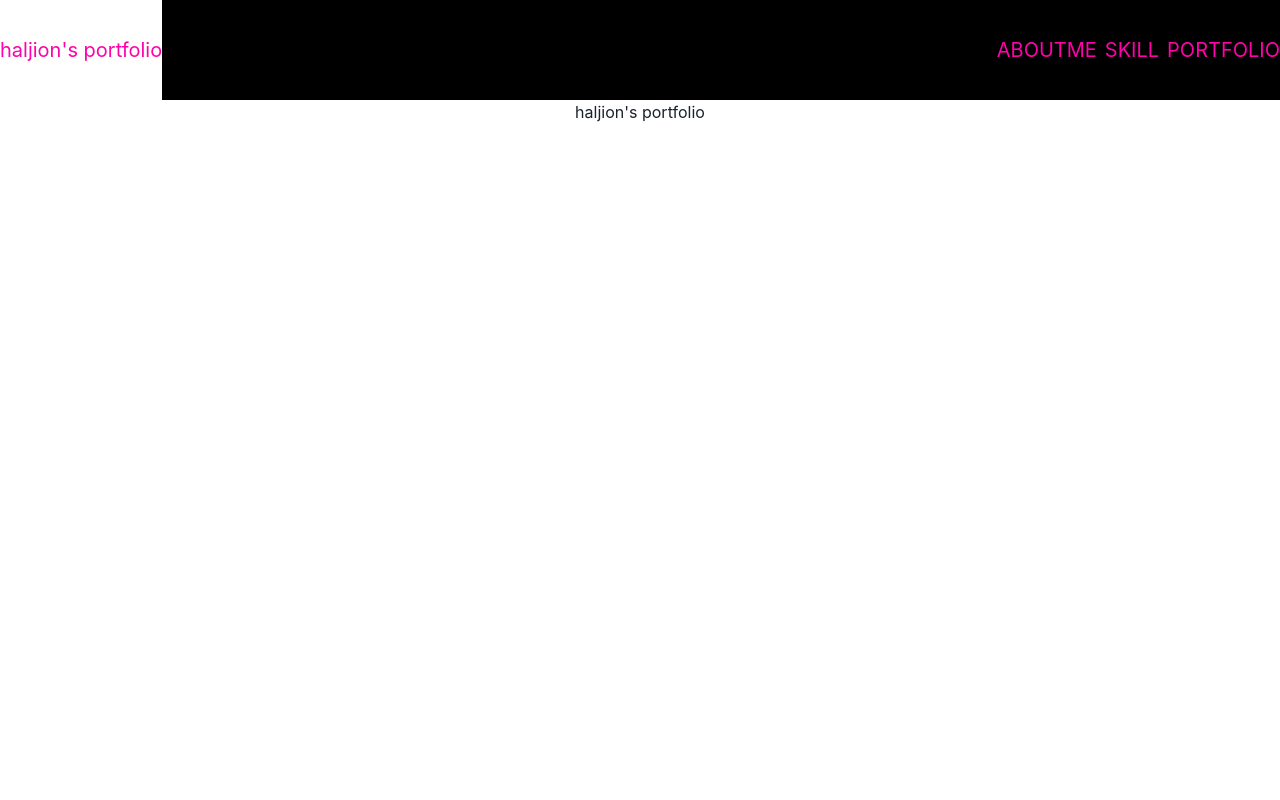
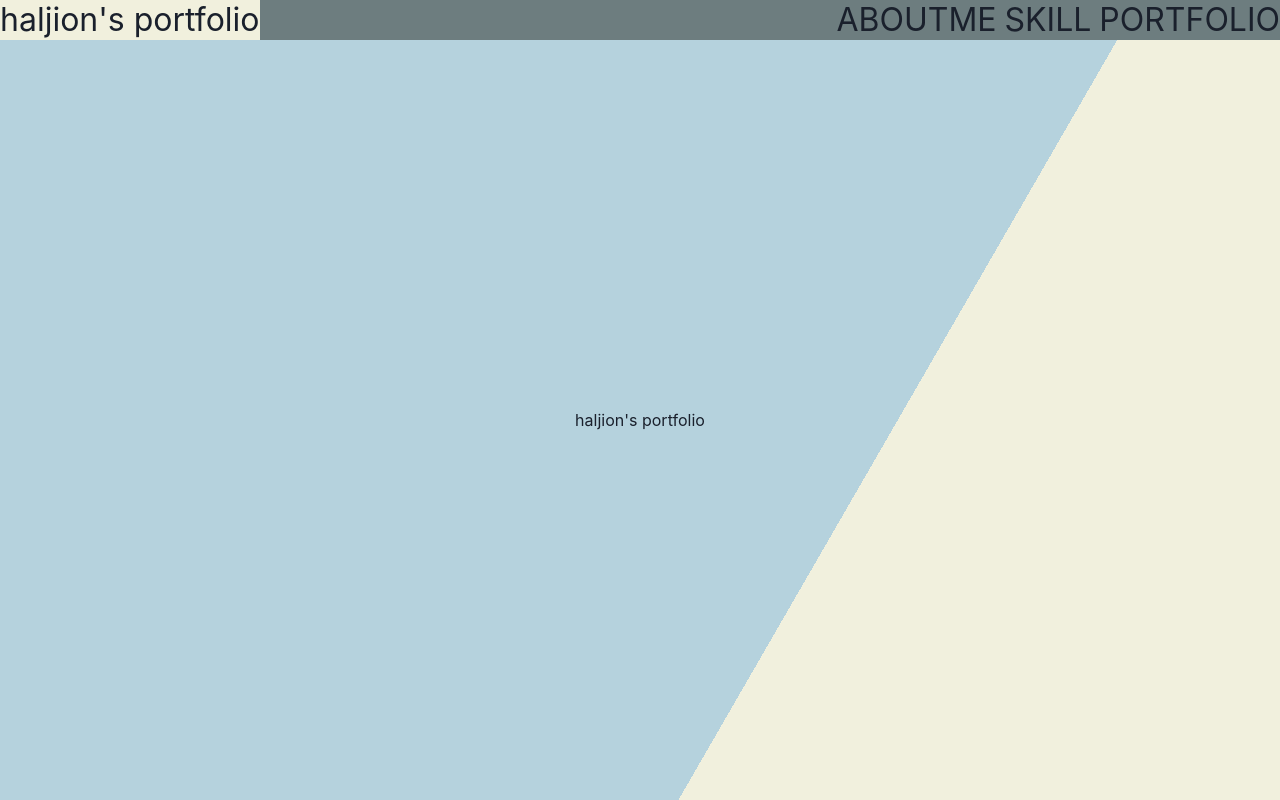
Before and after one commit to haljion/Portfolio-Next, a Next.js app in the folder app/portfolio/: page / in a window 1280 px wide. Built offline with nearby package versions, Linux system fonts and the light colour scheme.

Commit message:
背景色設定

```diff
--- a/app/portfolio/next.config.js
+++ b/app/portfolio/next.config.js
@@ -1,6 +1,7 @@
 /** @type {import('next').NextConfig} */
 const nextConfig = {
   reactStrictMode: true,
-}
+  optimizeFonts: true,
+};
 
-module.exports = nextConfig
+module.exports = nextConfig;
--- /dev/null
+++ b/app/portfolio/src/components/header.tsx
@@ -0,0 +1,30 @@
+import { Flex, Center, Spacer, HStack } from "@chakra-ui/react";
+import Link from "next/link";
+
+const Header = () => {
+  return (
+    <Flex bg="#6d7d7f" h="5vh" w="100vw" fontSize="2rem">
+      <Center bg="#f1f0dd">
+        <Link href="/" as="/">
+          <a>haljion's portfolio</a>
+        </Link>
+      </Center>
+      <Spacer />
+      <HStack>
+        <Link href="/aboutme" as="/aboutme">
+          <a>ABOUTME</a>
+        </Link>
+
+        <Link href="/skill" as="/skill">
+          <a>SKILL</a>
+        </Link>
+
+        <Link href="/portfolio" as="/portfolio">
+          <a>PORTFOLIO</a>
+        </Link>
+      </HStack>
+    </Flex>
+  );
+};
+
+export default Header;
--- a/app/portfolio/src/pages/_app.tsx
+++ b/app/portfolio/src/pages/_app.tsx
@@ -1,11 +1,20 @@
 import { ChakraProvider } from "@chakra-ui/react";
 import type { AppProps } from "next/app";
+import Head from "next/head";
 
 function MyApp({ Component, pageProps }: AppProps) {
   return (
-    <ChakraProvider>
-      <Component {...pageProps} />
-    </ChakraProvider>
+    <>
+      <Head>
+        <link
+          href="https://fonts.googleapis.com/css2?family=Lato:wght@300&display=swap"
+          rel="stylesheet"
+        ></link>
+      </Head>
+      <ChakraProvider>
+        <Component {...pageProps} />
+      </ChakraProvider>
+    </>
   );
 }
 
--- a/app/portfolio/src/pages/index.tsx
+++ b/app/portfolio/src/pages/index.tsx
@@ -2,6 +2,7 @@ import { Box, Center, Flex, HStack, Spacer } from "@chakra-ui/react";
 import type { NextPage } from "next";
 import Head from "next/head";
 import Link from "next/link";
+import Header from "../components/header";
 
 const Home: NextPage = () => {
   return (
@@ -9,30 +10,14 @@ const Home: NextPage = () => {
       <Head>
         <title>HOME</title>
       </Head>
-
-      <Flex bg="black" color="#ff00aa" h={100} w="100%" fontSize={20}>
-        <Center bg="white">
-          <Link href="/" as="/">
-            <a>haljion's portfolio</a>
-          </Link>
-        </Center>
-        <Spacer />
-        <HStack>
-          <Link href="/aboutme" as="/aboutme">
-            <a>ABOUTME</a>
-          </Link>
-
-          <Link href="/skill" as="/skill">
-            <a>SKILL</a>
-          </Link>
-
-          <Link href="/portfolio" as="/portfolio">
-            <a>PORTFOLIO</a>
-          </Link>
-        </HStack>
-      </Flex>
-
-      <Center>haljion's portfolio</Center>
+      <Header />
+      <Center
+        bg="linear-gradient(120deg, #b5d2dd 0 65%, #f1f0dd 65% 100%)"
+        h="95vh"
+        w="100vw"
+      >
+        haljion's portfolio
+      </Center>
     </>
   );
 };
```
Also changed, not shown: app/portfolio/public/app.css (added).
